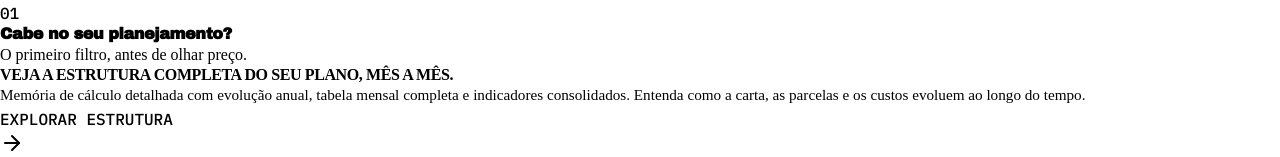
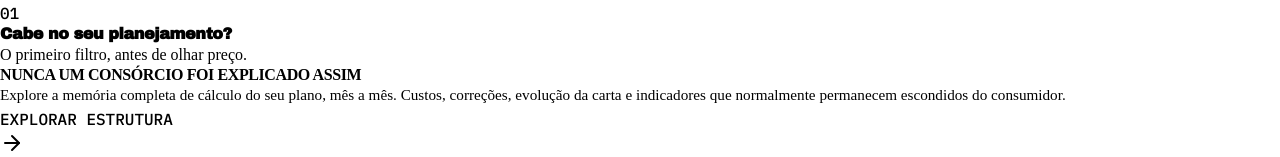
Before and after one commit to rpdladeia-collab/consorcio_de_verdade, a React (Vite) app in the folder client/: page /simuladores in a window 1280 px wide. Shown: the part 746-903 px from the top of the page. Built offline with nearby package versions, Linux system fonts and the light colour scheme; a web font is replaced by a local one.

Commit message:
Checkpoint: Alteração realizada: - Título: "VEJA A ESTRUTURA COMPLETA DO SEU PLANO, MÊS A MÊS." → "NUNCA UM CONSÓRCIO FOI EXPLICADO ASSIM" - Descrição atualizada com novo texto - Build sem erros

```diff
--- a/client/src/pages/Simuladores.tsx
+++ b/client/src/pages/Simuladores.tsx
@@ -9,7 +9,7 @@ const CATEGORIAS = [
     title: "Cabe no seu planejamento?",
     desc: "O primeiro filtro, antes de olhar preço.",
     modulos: [
-      { slug: "estrutura-do-plano", title: "VEJA A ESTRUTURA COMPLETA DO SEU PLANO, MÊS A MÊS.", desc: "Memória de cálculo detalhada com evolução anual, tabela mensal completa e indicadores consolidados. Entenda como a carta, as parcelas e os custos evoluem ao longo do tempo.", cta: "EXPLORAR ESTRUTURA" }
+      { slug: "estrutura-do-plano", title: "NUNCA UM CONSÓRCIO FOI EXPLICADO ASSIM", desc: "Explore a memória completa de cálculo do seu plano, mês a mês. Custos, correções, evolução da carta e indicadores que normalmente permanecem escondidos do consumidor.", cta: "EXPLORAR ESTRUTURA" }
     ]
   },
   {
```
